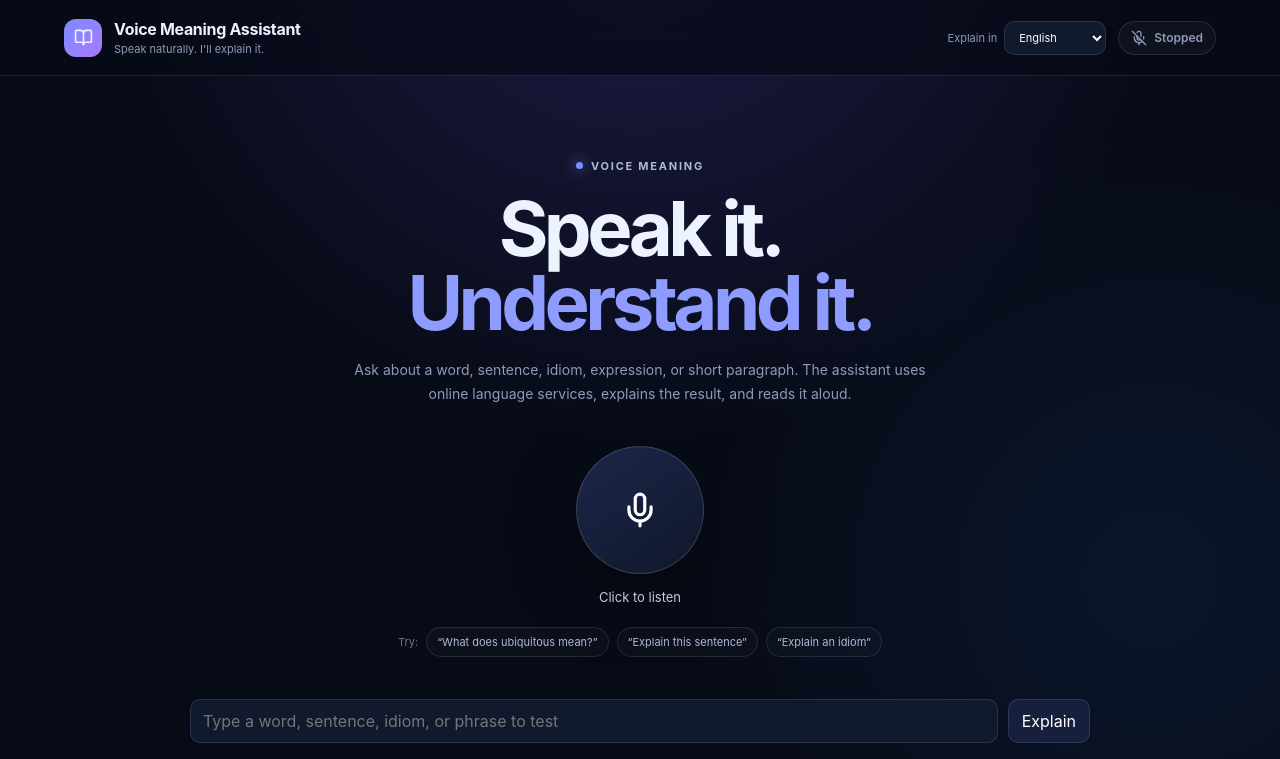
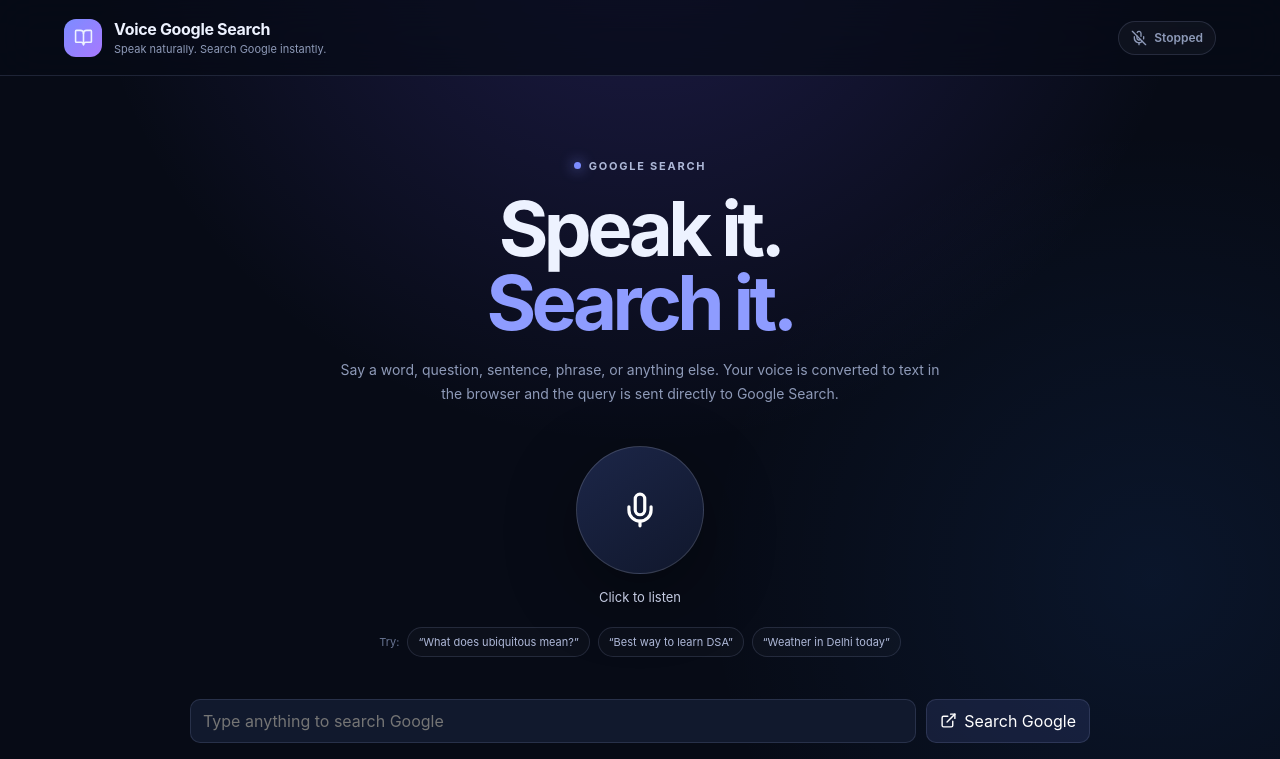
Before and after one commit to princejaiswal12/Assistent, a React (Vite) app: page / in a window 1280 px wide. Shown: the top 759 px of the page. Built offline with nearby package versions, Linux system fonts and the light colour scheme.

Commit message:
Remove API dependency and use direct Google search

```diff
--- a/src/App.jsx
+++ b/src/App.jsx
@@ -1,33 +1,33 @@
-import { useCallback, useEffect, useMemo, useState } from "react";
-import { BookOpen, Trash2, Volume2, Square } from "lucide-react";
+import { useCallback, useEffect, useState } from "react";
+import { BookOpen, ExternalLink, Trash2 } from "lucide-react";
 import MicrophoneButton from "./components/MicrophoneButton";
 import StatusIndicator from "./components/StatusIndicator";
 import Transcript from "./components/Transcript";
 import { parseMeaningQuery } from "./services/intentParser";
-import { fetchMeaning, speakMeaning, stopSpeaking } from "./services/meaningService";
 import { useSpeechRecognition } from "./hooks/useSpeechRecognition";
 
-const HISTORY_KEY = "voice-meaning-history-v2";
+const HISTORY_KEY = "voice-google-search-history-v1";
 
 export default function App() {
   const [entries, setEntries] = useState(() => {
-    try { return JSON.parse(localStorage.getItem(HISTORY_KEY)) || []; } catch { return []; }
+    try {
+      return JSON.parse(localStorage.getItem(HISTORY_KEY)) || [];
+    } catch {
+      return [];
+    }
   });
-  const [meaning, setMeaning] = useState(null);
+  const [typedText, setTypedText] = useState("");
   const [message, setMessage] = useState("");
-  const [loading, setLoading] = useState(false);
-  const [speaking, setSpeaking] = useState(false);
-  const [typedText, setTypedText] = useState("");
-  const [language, setLanguage] = useState("en");
 
   useEffect(() => {
     localStorage.setItem(HISTORY_KEY, JSON.stringify(entries.slice(0, 50)));
   }, [entries]);
 
-  const processSentence = useCallback(async (sentence) => {
+  const searchGoogle = useCallback((sentence) => {
     const query = parseMeaningQuery(sentence);
+
     if (!query) {
-      setMessage("Please say a word, phrase, sentence, idiom, or expression.");
+      setMessage("Please say or type something to search.");
       return;
     }
 
@@ -36,28 +36,12 @@
       ...current,
     ].slice(0, 50));
 
-    setLoading(true);
-    setSpeaking(false);
-    setMessage("");
+    setMessage(`Searching Google for “${query}”…`);
 
-    try {
-      const result = await fetchMeaning(query, language);
-      setMeaning(result);
-
-      if (result.speechText) {
-        speakMeaning(result.speechText, language, {
-          onStart: () => setSpeaking(true),
-          onEnd: () => setSpeaking(false),
-          onError: () => setSpeaking(false),
-        });
-      }
-    } catch (error) {
-      setMeaning(null);
-      setMessage(error.message || "Unable to explain that right now.");
-    } finally {
-      setLoading(false);
-    }
-  }, [language]);
+    // No API key, backend, or paid service is required.
+    const googleUrl = `https://www.google.com/search?q=${encodeURIComponent(query)}`;
+    window.location.href = googleUrl;
+  }, []);
 
   const handleError = useCallback((code) => {
     if (code === "not-allowed" || code === "service-not-allowed") {
@@ -70,27 +54,15 @@
   }, []);
 
   const { start, pause, stop, status, interim, error, supported } =
-    useSpeechRecognition({ onFinal: processSentence, onError: handleError });
+    useSpeechRecognition({ onFinal: searchGoogle, onError: handleError });
+
+  function submitTyped() {
+    if (typedText.trim()) searchGoogle(typedText.trim());
+  }
 
   function clearHistory() {
     setEntries([]);
-    setMeaning(null);
     setMessage("History cleared.");
-    stopSpeaking();
-    setSpeaking(false);
-  }
-
-  function repeatMeaning() {
-    if (!meaning?.speechText) return;
-    speakMeaning(meaning.speechText, language, {
-      onStart: () => setSpeaking(true),
-      onEnd: () => setSpeaking(false),
-      onError: () => setSpeaking(false),
-    });
-  }
-
-  function submitTyped() {
-    if (typedText.trim()) processSentence(typedText.trim());
   }
 
   return (
@@ -99,23 +71,11 @@
         <div className="brand">
           <div className="brand-icon"><BookOpen size={19} /></div>
           <div>
-            <div className="brand-name">Voice Meaning Assistant</div>
-            <div className="brand-subtitle">Speak naturally. I'll explain it.</div>
+            <div className="brand-name">Voice Google Search</div>
+            <div className="brand-subtitle">Speak naturally. Search Google instantly.</div>
           </div>
         </div>
-        <div className="top-controls">
-          <label className="language-select">
-            Explain in
-            <select value={language} onChange={(e) => setLanguage(e.target.value)}>
-              <option value="en">English</option>
-              <option value="hi">Hindi</option>
-              <option value="es">Spanish</option>
-              <option value="fr">French</option>
-              <option value="de">German</option>
-            </select>
-          </label>
-          <StatusIndicator status={speaking ? "speaking" : status} />
-        </div>
+        <StatusIndicator status={status} />
       </header>
 
       <main className="content">
@@ -128,11 +88,11 @@
         {message && <div className="notice">{message}</div>}
 
         <section className="hero">
-          <div className="eyebrow"><span className="pulse-dot" /> VOICE MEANING</div>
-          <h1>Speak it.<br /><span>Understand it.</span></h1>
+          <div className="eyebrow"><span className="pulse-dot" /> GOOGLE SEARCH</div>
+          <h1>Speak it.<br /><span>Search it.</span></h1>
           <p>
-            Ask about a word, sentence, idiom, expression, or short paragraph.
-            The assistant uses online language services, explains the result, and reads it aloud.
+            Say a word, question, sentence, phrase, or anything else.
+            Your voice is converted to text in the browser and the query is sent directly to Google Search.
           </p>
 
           <MicrophoneButton status={status} onStart={start} onPause={pause} onStop={stop} />
@@ -140,9 +100,9 @@
 
           <div className="quick-hints">
             <span>Try:</span>
-            <button onClick={() => processSentence("What does ubiquitous mean?")}>“What does ubiquitous mean?”</button>
-            <button onClick={() => processSentence("Explain this sentence: I have been working here for five years.")}>“Explain this sentence”</button>
-            <button onClick={() => processSentence("What does break a leg mean?")}>“Explain an idiom”</button>
+            <button onClick={() => searchGoogle("What does ubiquitous mean?")}>“What does ubiquitous mean?”</button>
+            <button onClick={() => searchGoogle("best way to learn DSA")}>“Best way to learn DSA”</button>
+            <button onClick={() => searchGoogle("weather in Delhi today")}>“Weather in Delhi today”</button>
           </div>
         </section>
 
@@ -151,44 +111,13 @@
             value={typedText}
             onChange={(e) => setTypedText(e.target.value)}
             onKeyDown={(e) => e.key === "Enter" && submitTyped()}
-            placeholder="Type a word, sentence, idiom, or phrase to test"
-            aria-label="Text to explain"
+            placeholder="Type anything to search Google"
+            aria-label="Google search text"
           />
-          <button className="speak-button" onClick={submitTyped}>Explain</button>
+          <button className="speak-button" onClick={submitTyped}>
+            <ExternalLink size={17} /> Search Google
+          </button>
         </section>
-
-        {loading && <div className="notice">Understanding and explaining…</div>}
-
-        {meaning && (
-          <section className="meaning-card">
-            <div className="meaning-header">
-              <div>
-                <div className="meaning-word">{meaning.title}</div>
-                {meaning.phonetic && <div className="phonetic">{meaning.phonetic}</div>}
-              </div>
-              <div className="speech-actions">
-                <button className="speak-button" onClick={repeatMeaning}>
-                  <Volume2 size={18} /> {speaking ? "Speaking..." : "Speak Again"}
-                </button>
-                {speaking && (
-                  <button className="stop-speech-button" onClick={() => { stopSpeaking(); setSpeaking(false); }} title="Stop speaking">
-                    <Square size={15} /> Stop
-                  </button>
-                )}
-              </div>
-            </div>
-
-            <div className="meaning-sections">
-              {meaning.meaning && <article><h3>Meaning</h3><p>{meaning.meaning}</p></article>}
-              {meaning.simple && <article><h3>In simple words</h3><p>{meaning.simple}</p></article>}
-              {meaning.translation && <article><h3>Translation</h3><p>{meaning.translation}</p></article>}
-              {meaning.example && <article><h3>Example</h3><p>{meaning.example}</p></article>}
-              {meaning.usage && <article><h3>Usage</h3><p>{meaning.usage}</p></article>}
-              {meaning.grammar && <article><h3>Grammar</h3><p>{meaning.grammar}</p></article>}
-              {meaning.similar && <article><h3>Similar words</h3><p>{meaning.similar}</p></article>}
-            </div>
-          </section>
-        )}
 
         <div className="grid single-column">
           <Transcript entries={entries} interim={interim} />
```
